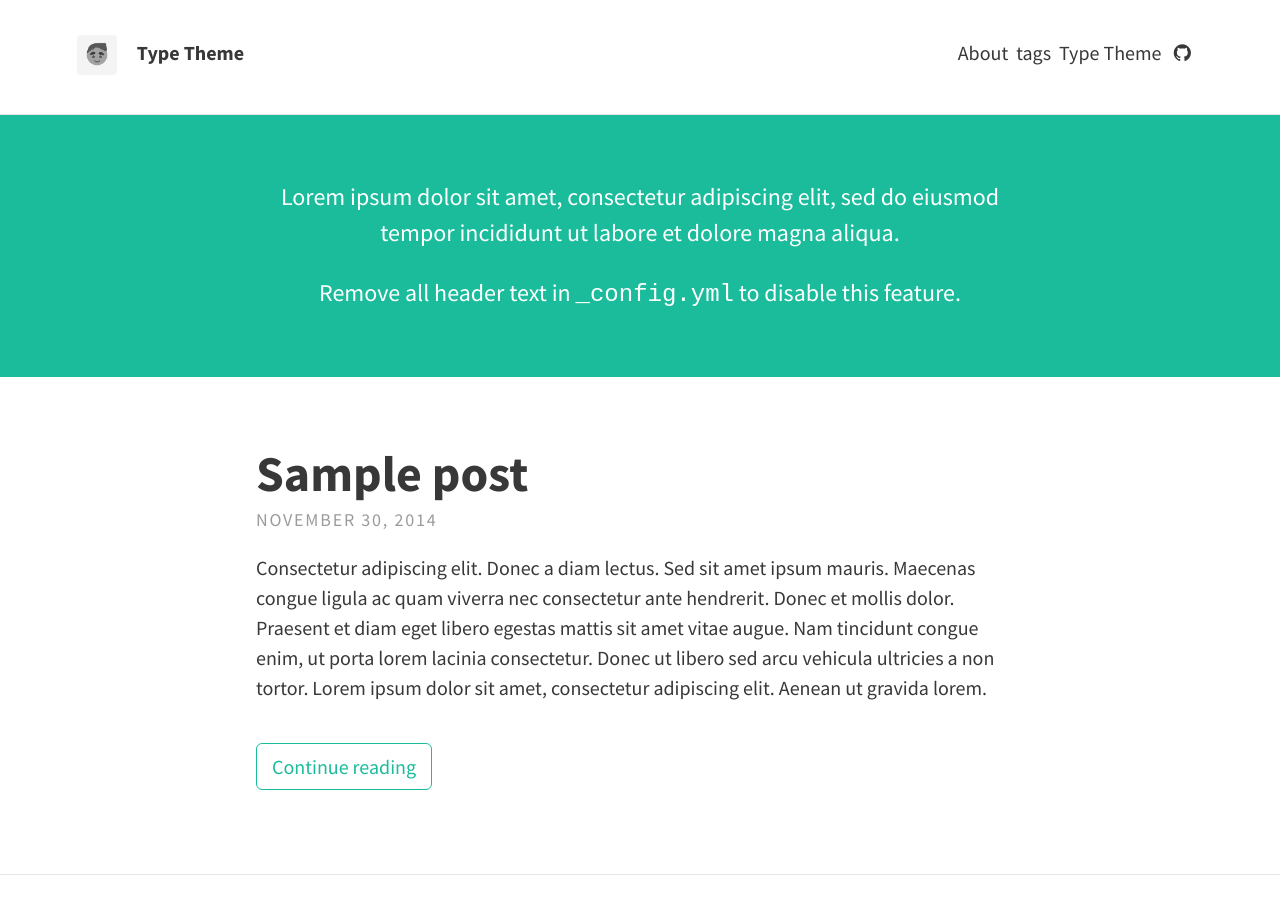
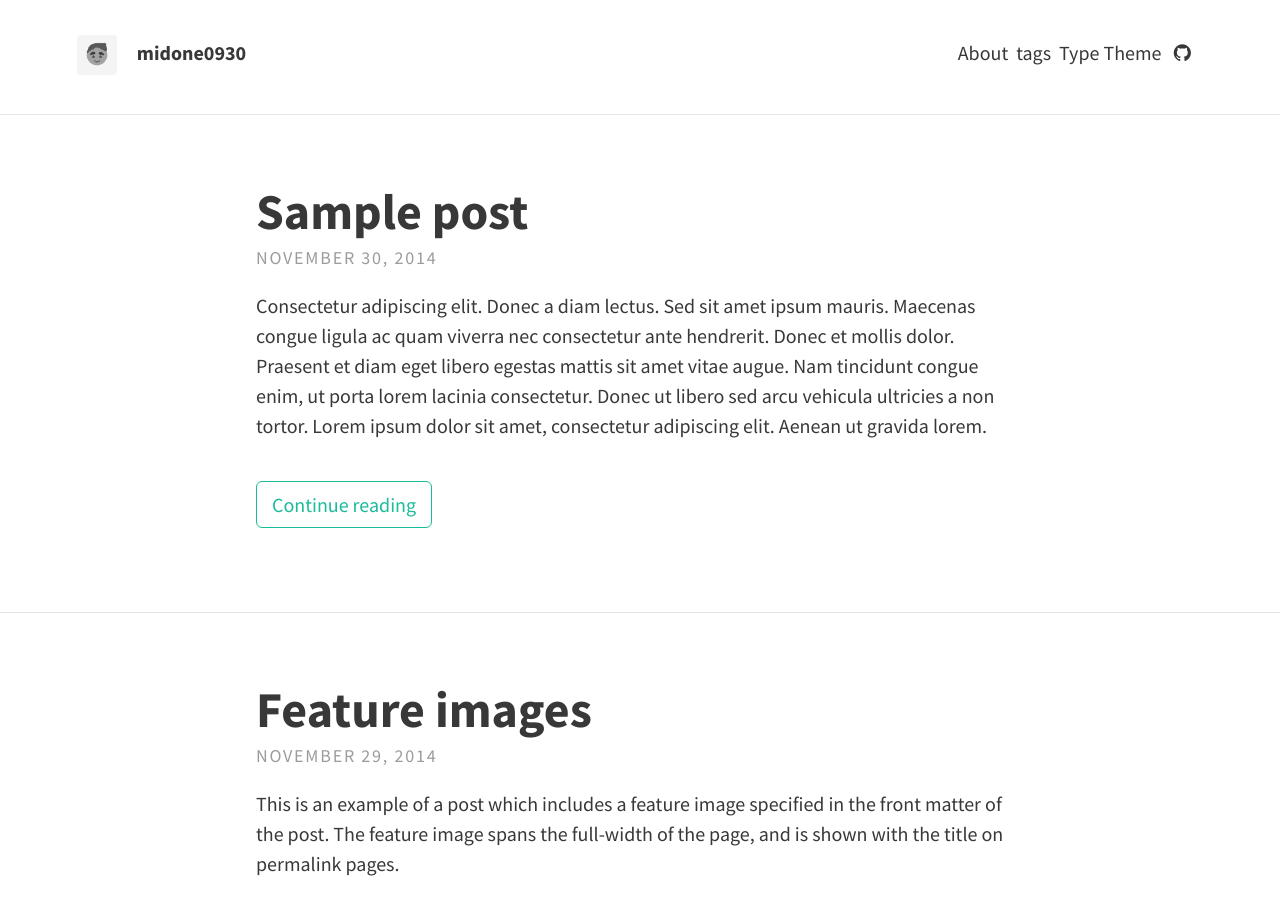
Before and after one commit to midone0930/midone0930.github.io, a Jekyll site: the page built from index.html, in a window 1280 px wide and 900 px high. Built offline with Jekyll 4.4.1, drawn with Linux system fonts in a browser that asks for light colours; nearby versions of some CDN libraries; the list of posts is cut into pages by our own code.

Commit message:
Update _config.yml

```diff
--- a/_config.yml
+++ b/_config.yml
@@ -5,17 +5,14 @@ url: "https://midone0930.github.io/"
 # THEME-SPECIFIC CONFIGURATION
 theme_settings:
   # Meta
-  title: Type Theme
+  title: midone0930
   avatar: assets/img/avatar.png
   favicon: assets/favicon.ico
   gravatar: # Email MD5 hash
   description: "A website with blog posts and pages" # used by search engines
 
   # Header and footer text
-  header_text: >
-     <p>Lorem ipsum dolor sit amet, consectetur adipiscing elit, sed do eiusmod tempor incididunt ut labore et dolore magna aliqua.</p>
-
-     <p>Remove all header text in <code>_config.yml</code> to disable this feature.</p>
+  header_text:
   header_text_feature_image:
   footer_text: >
    Powered by <a href="https://jekyllrb.com/">Jekyll</a> with <a href="https://github.com/rohanchandra/type-theme">Type Theme</a>
@@ -79,7 +76,7 @@ sass:
   sass_dir: _sass
   style: :compressed
 plugins: [jekyll-paginate]
-remote_theme: rohanchandra/type-theme
+remote_theme: jekyll-theme-type
 exclude:
   - Gemfile
   - Gemfile.lock
```
